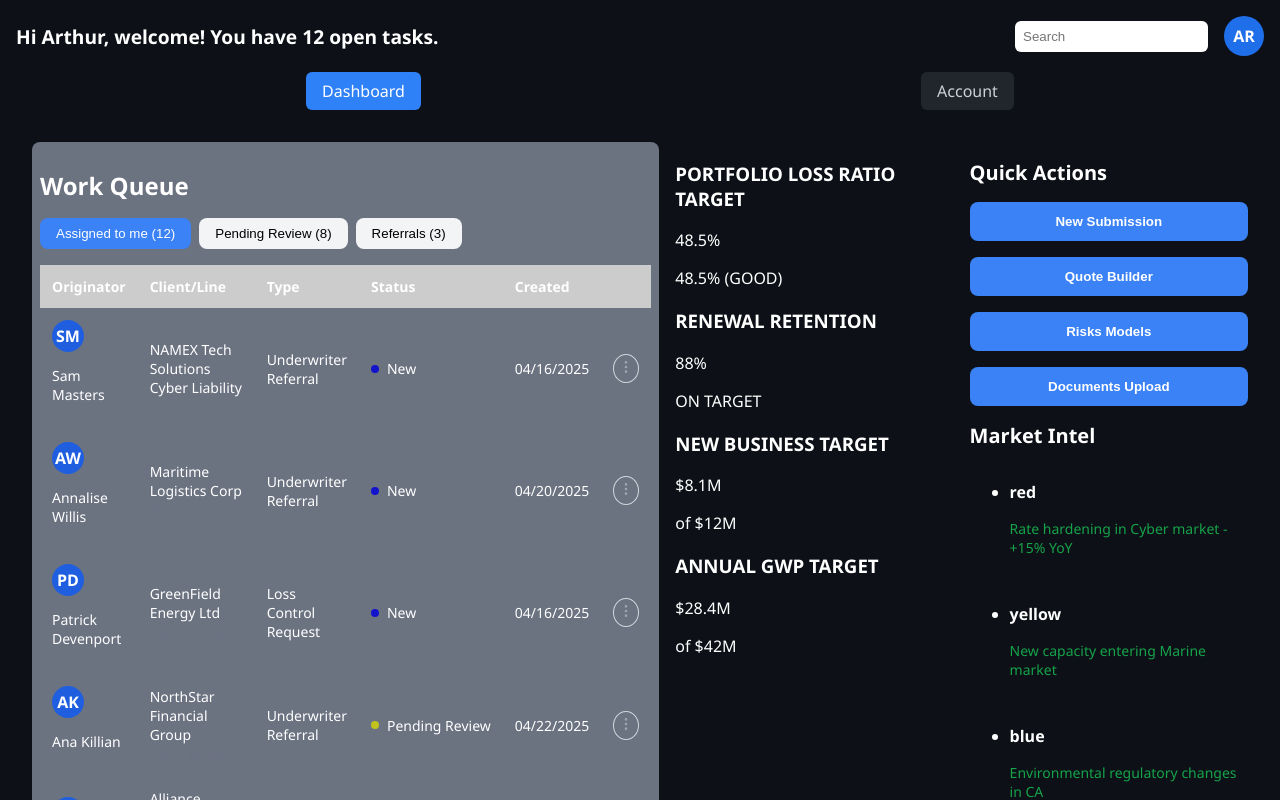
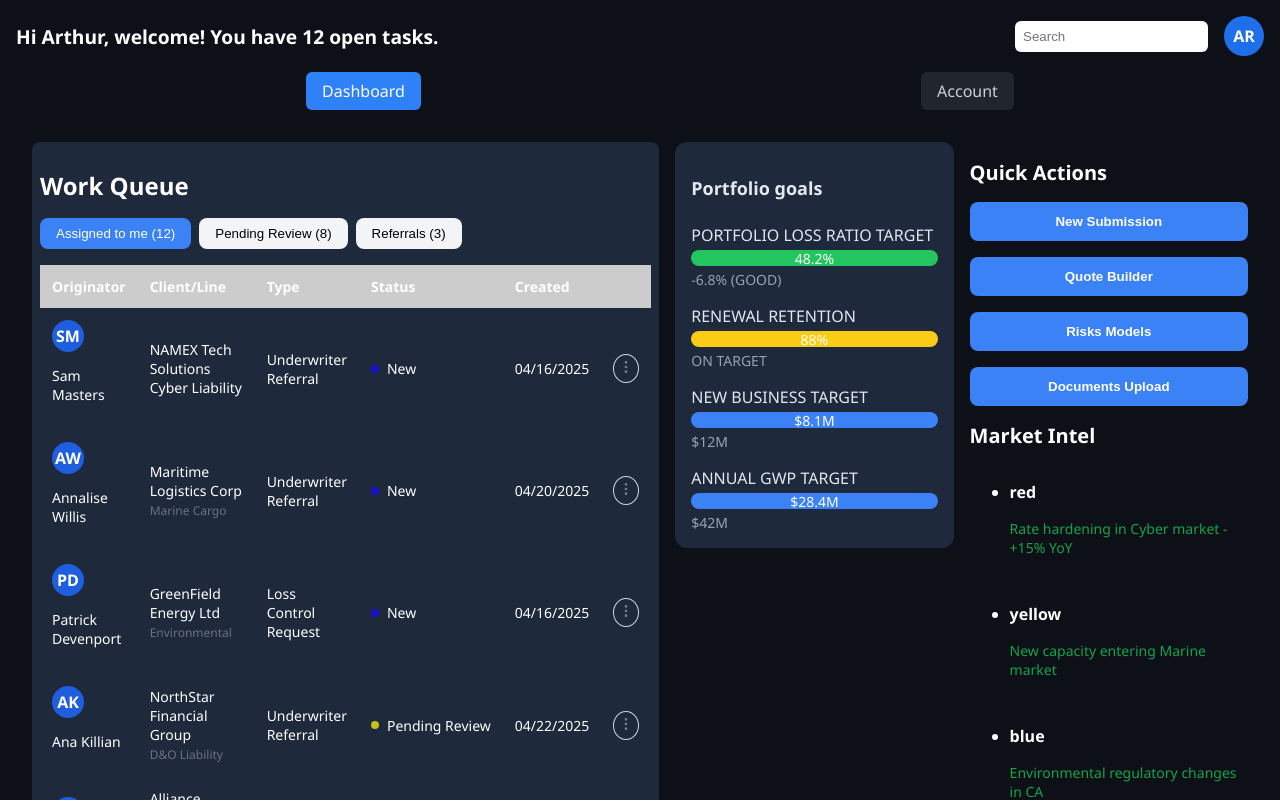
Before and after one commit to Danets/dashboard-angular, an Angular app: page /dashboard in a window 1280 px wide. Shown: the top 800 px of the page. Built offline with nearby package versions, Linux system fonts and the light colour scheme.

Commit message:
Has been fixed PortfolioGoals component

```diff
--- a/public/assets/mock-data.json
+++ b/public/assets/mock-data.json
@@ -2,27 +2,27 @@
   "portfolioGoals": [
     {
       "title": "PORTFOLIO LOSS RATIO TARGET",
-      "value": "48.5%",
-      "description": "48.5% (GOOD)",
-      "status": "on-target"
+      "value": "48.2%",
+      "description": "-6.8% (GOOD)",
+      "status": "success"
     },
     {
       "title": "RENEWAL RETENTION",
       "value": "88%",
       "description": "ON TARGET",
-      "status": "on-target"
+      "status": "warning"
     },
     {
       "title": "NEW BUSINESS TARGET",
       "value": "$8.1M",
-      "description": "of $12M",
-      "status": "progress"
+      "description": "$12M",
+      "status": "info"
     },
     {
       "title": "ANNUAL GWP TARGET",
       "value": "$28.4M",
-      "description": "of $42M",
-      "status": "progress"
+      "description": "$42M",
+      "status": "info"
     }
   ],
   "quickActions": [
--- a/src/app/pages/dashboard/portfolio-goals/portfolio-goals.html
+++ b/src/app/pages/dashboard/portfolio-goals/portfolio-goals.html
@@ -1,9 +1,14 @@
-<div class="portfolio-goals">
+<div class="portfolio-card">
+  <h3>Portfolio goals</h3>
   @for (goal of data(); track goal.title) {
-  <div class="goal-card" [ngClass]="goal.status">
-    <h3>{{ goal.title }}</h3>
-    <div class="goal-value">{{ goal.value }}</div>
-    <p class="goal-description">{{ goal.description }}</p>
+  <div class="goal">
+    <div class="goal__title">{{ goal.title }}</div>
+    <div class="progress-bar">
+      <div class="progress-bar__fill fill" [class]="goal.status">
+        <div class="fill__value">{{ goal.value }}</div>
+      </div>
+    </div>
+    <div class="goal__desc">{{ goal.description }}</div>
   </div>
   }
 </div>
--- a/src/app/pages/dashboard/portfolio-goals/portfolio-goals.scss
+++ b/src/app/pages/dashboard/portfolio-goals/portfolio-goals.scss
@@ -1,25 +1,56 @@
-.portfolio-goals {
-  .section-title {
-    font-size: 1.25rem;
-    font-weight: 600;
-    margin-bottom: 1rem;
+.portfolio-card {
+  background-color: #1e293b;
+  border-radius: 0.75rem;
+  padding: 1rem;
+  color: #e2e8f0;
+  display: flex;
+  flex-direction: column;
+  gap: 1rem;
+
+  h3 {
+    font-size: 1.125rem;
+    margin-bottom: 0.5rem;
   }
 
-  .goals-list {
+  .goal {
     display: flex;
-    gap: 2rem;
+    flex-direction: column;
+    gap: 0.25rem;
 
-    li {
-      h3 {
-        font-size: 1.5rem;
-        font-weight: 700;
-        margin-bottom: 0.25rem;
+    &__title {
+      font-weight: 500;
+    }
+
+    .progress-bar {
+      background-color: #334155;
+      height: 1rem;
+      border-radius: 1rem;
+      overflow: hidden;
+      &__fill {
+        display: flex;
+        justify-content: center;
+        align-items: center;
+        height: 100%;
+        width: 100%;
+        &.success {
+          background-color: #22c55e;
+        }
+        &.warning {
+          background-color: #facc15;
+        }
+        &.info {
+          background-color: #3b82f6;
+        }
       }
+      .fill__value {
+        font-size: 0.875rem;
+        color: #fff;
+      }
+    }
 
-      p {
-        color: #6b7280;
-        font-size: 0.875rem;
-      }
+    &__desc {
+      font-size: 0.875rem;
+      color: #94a3b8;
     }
   }
 }
--- a/src/app/pages/dashboard/portfolio-goals/portfolio-goals.ts
+++ b/src/app/pages/dashboard/portfolio-goals/portfolio-goals.ts
@@ -1,10 +1,9 @@
-import { NgClass } from '@angular/common';
 import { Component, input } from '@angular/core';
 import { IPortfolioGoals } from '../../../core/models/models';
 
 @Component({
   selector: 'app-portfolio-goals',
-  imports: [NgClass],
+  imports: [],
   templateUrl: './portfolio-goals.html',
   styleUrl: './portfolio-goals.scss',
 })
--- a/src/app/pages/dashboard/work-queue/work-queue.scss
+++ b/src/app/pages/dashboard/work-queue/work-queue.scss
@@ -1,5 +1,5 @@
 .work-queue {
-  background-color: #6b7280;
+  background-color: #1e293b;
   border-radius: 0.5rem;
   padding: 0.5rem;
   &__title {
```
